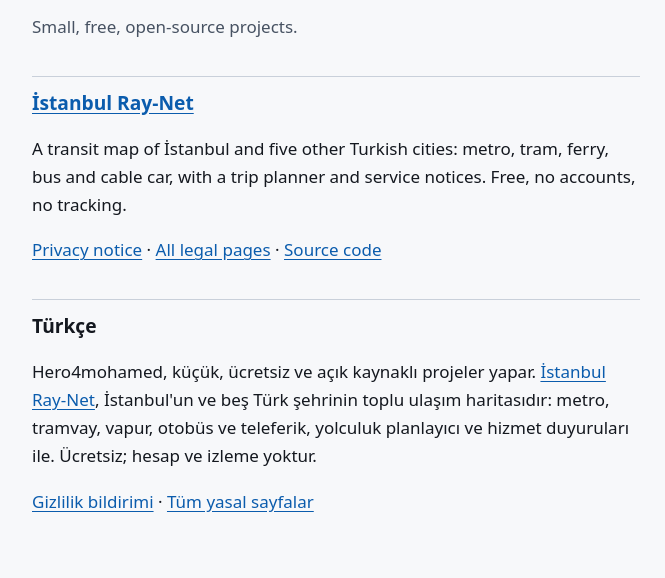
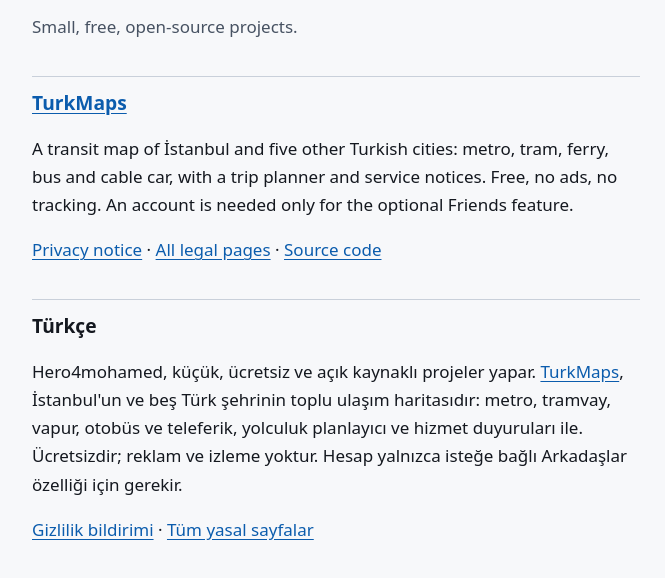
Before and after one commit to Hero4mohamed/Hero4mohamed.github.io, a plain HTML site: page index.html in a window 1280 px wide. Shown: the part 72-650 px from the top of the page, without its empty margins (304-969 px from the left). Drawn offline with Linux system fonts and the light colour scheme.

Commit message:
Name the app TurkMaps; assetlinks.json names io.github.hero4mohamed.turkmaps with Play's app signing keys (classical + post-quantum) and the upload key
Co-Authored-By: Claude Opus 5.5 <noreply@anthropic.com>

```diff
--- a/index.html
+++ b/index.html
@@ -7,7 +7,7 @@
 <meta name="referrer" content="no-referrer">
 <meta name="color-scheme" content="light dark">
 <title>Hero4mohamed · projects</title>
-<meta name="description" content="Small, free, open-source projects by Hero4mohamed. İstanbul Ray-Net is a transit map of İstanbul and five other Turkish cities.">
+<meta name="description" content="Small, free, open-source projects by Hero4mohamed. TurkMaps is a transit map of İstanbul and five other Turkish cities.">
 <style>
 :root{--bg:#f7f8fa;--text:#14181f;--muted:#475262;--link:#0b5cad;--line:#c9d0da}
 @media (prefers-color-scheme:dark){:root{--bg:#0d1117;--text:#e6edf3;--muted:#9aa7b8;--link:#6cb6ff;--line:#2b3440}}
@@ -26,12 +26,12 @@ a:focus-visible{outline:3px solid var(--link);outline-offset:2px;border-radius:3
 <h1>Hero4mohamed</h1>
 <p class="muted">Small, free, open-source projects.</p>
 
-<h2><a href="Metro-Istanbul-General-City-Map/">İstanbul Ray-Net</a></h2>
-<p>A transit map of İstanbul and five other Turkish cities: metro, tram, ferry, bus and cable car, with a trip planner and service notices. Free, no accounts, no tracking.</p>
+<h2><a href="Metro-Istanbul-General-City-Map/">TurkMaps</a></h2>
+<p>A transit map of İstanbul and five other Turkish cities: metro, tram, ferry, bus and cable car, with a trip planner and service notices. Free, no ads, no tracking. An account is needed only for the optional Friends feature.</p>
 <p><a href="Metro-Istanbul-General-City-Map/legal/privacy.html">Privacy notice</a> · <a href="Metro-Istanbul-General-City-Map/legal/index.html">All legal pages</a> · <a href="https://github.com/Hero4mohamed/Metro-Istanbul-General-City-Map" rel="noopener">Source code</a></p>
 
 <h2 lang="tr">Türkçe</h2>
-<p lang="tr">Hero4mohamed, küçük, ücretsiz ve açık kaynaklı projeler yapar. <a href="Metro-Istanbul-General-City-Map/">İstanbul Ray-Net</a>, İstanbul'un ve beş Türk şehrinin toplu ulaşım haritasıdır: metro, tramvay, vapur, otobüs ve teleferik, yolculuk planlayıcı ve hizmet duyuruları ile. Ücretsiz; hesap ve izleme yoktur.</p>
+<p lang="tr">Hero4mohamed, küçük, ücretsiz ve açık kaynaklı projeler yapar. <a href="Metro-Istanbul-General-City-Map/">TurkMaps</a>, İstanbul'un ve beş Türk şehrinin toplu ulaşım haritasıdır: metro, tramvay, vapur, otobüs ve teleferik, yolculuk planlayıcı ve hizmet duyuruları ile. Ücretsizdir; reklam ve izleme yoktur. Hesap yalnızca isteğe bağlı Arkadaşlar özelliği için gerekir.</p>
 <p lang="tr"><a href="Metro-Istanbul-General-City-Map/legal/privacy.tr.html">Gizlilik bildirimi</a> · <a href="Metro-Istanbul-General-City-Map/legal/index.tr.html">Tüm yasal sayfalar</a></p>
 </main>
 </body>
```
Also changed, not shown: 404.html (+2 -2 lines), .well-known/assetlinks.json, 1 other file.
